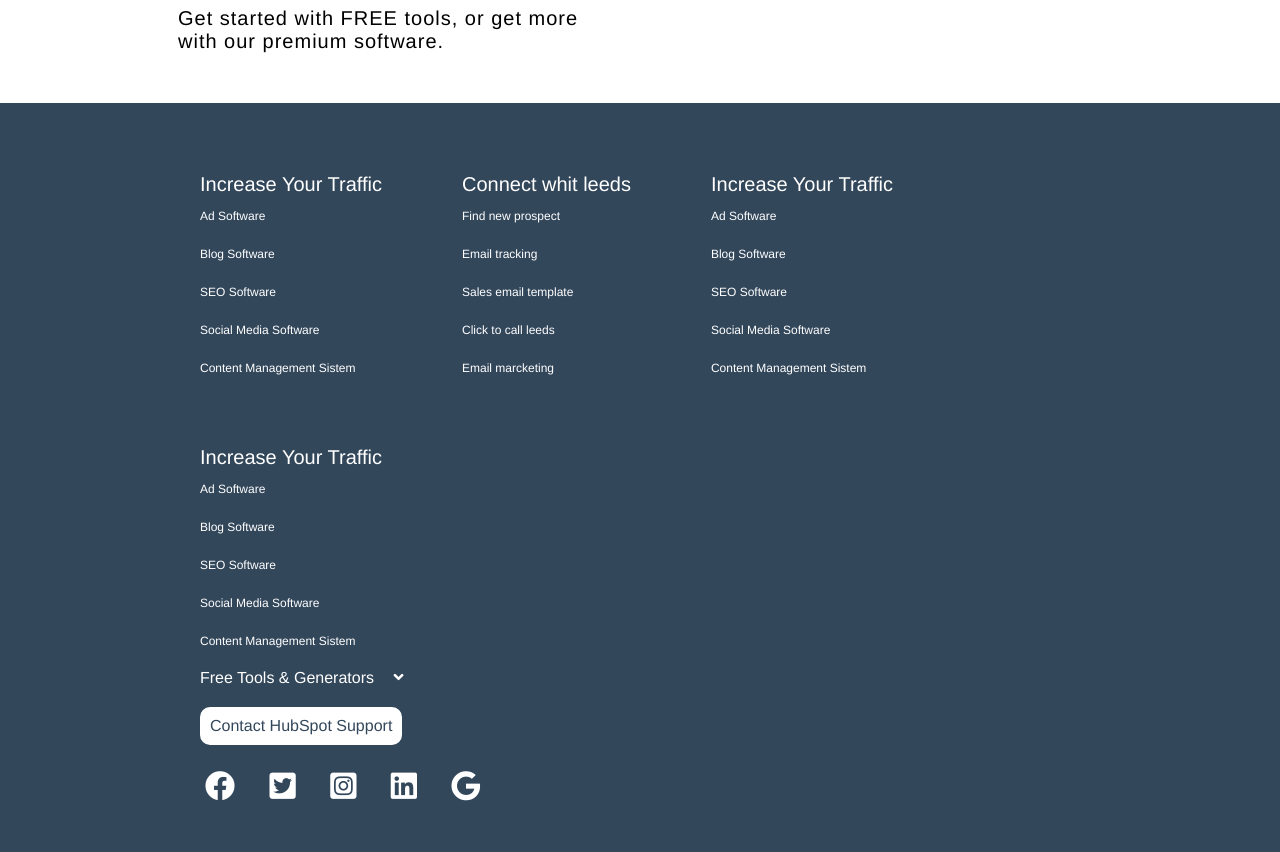
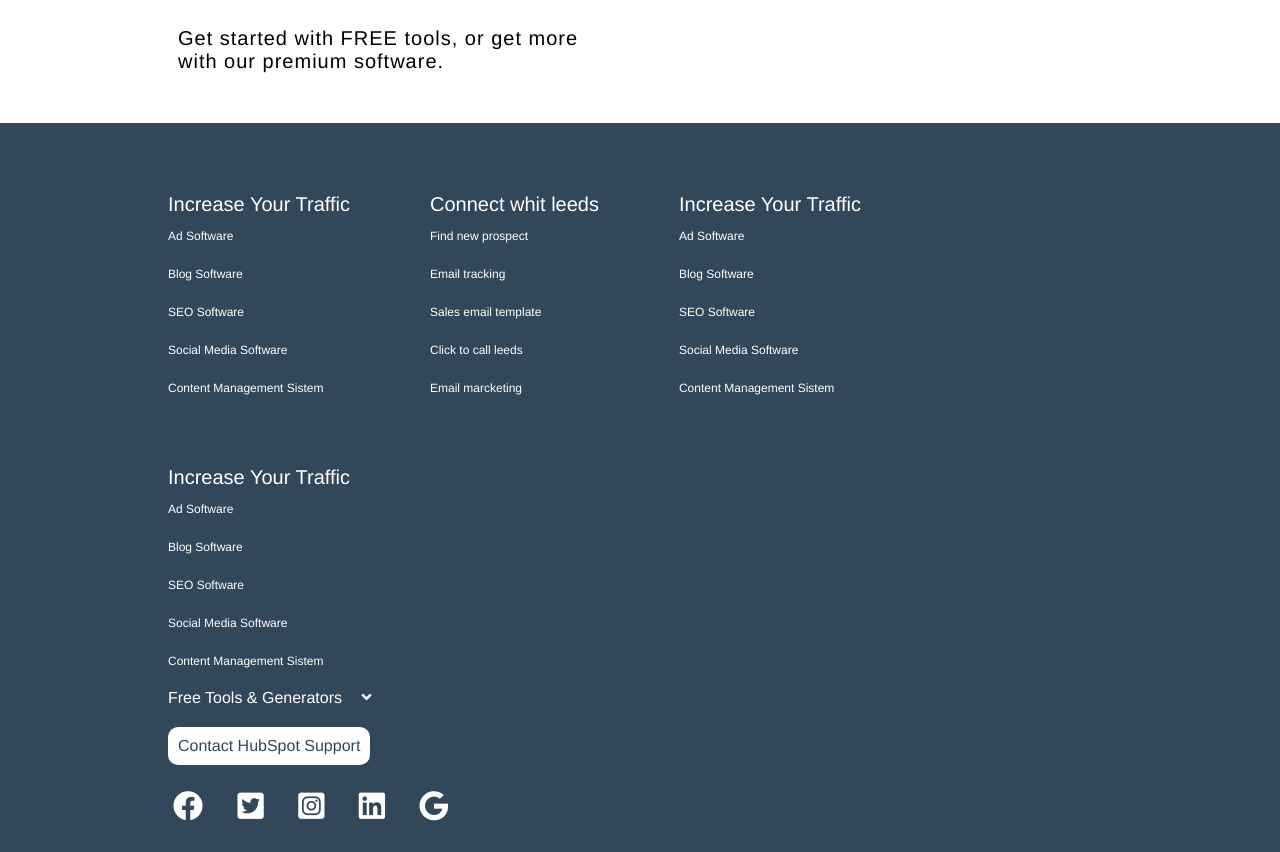
Before and after one commit to ivanmincione/htmlcss-hubspot, a plain HTML site: page index.html in a window 1280 px wide. Shown: the part 3539-4391 px from the top of the page. Drawn offline with Linux system fonts and the light colour scheme.

Commit message:
modifiche complete

```diff
--- a/index.html
+++ b/index.html
@@ -465,6 +465,9 @@
 
         <!-- inizio footer -->
         <footer class="contant-footer">
+            <div class="container">
+
+
                 <div class="layout-footer">
                         <nav class="nav-column">
                             <!-- inizio lista generale -->
@@ -626,6 +629,7 @@
                                 <a href="#">Privacy Policy</a>
                             </div>
                         </div>
+                        </div>
                 </div>
 
                 <!-- bottone CHAT -->
--- a/style.css
+++ b/style.css
@@ -440,6 +440,11 @@ section.promotion-bar p a{
 
 /* ------ blocchi community */
 
+.data-community{
+    padding: 20px;
+}
+
+
 .data-community .data-box{
     width: 25%;
     color: white;
@@ -568,26 +573,16 @@ section.promotion-bar p a{
 
 /* ------inizio footer------ */
 
-contant-footer{
+.contant-footer{
     background-color: #33475b;
-    width: 100%;
+    /* width: 100%; */
 }
 
-
-.layout-footer{
-    background-color: #33475b;
-    width: 100%;
-}
-
-/*  lista dei link affiancati */
 .nav-column{
-    margin-left:80px;
     padding-top: 40px;
-    padding-left: 80px;
 }
 
 .title-column{
-    display: inline-block;
     float: left;
     margin: 20px;
 }
```
